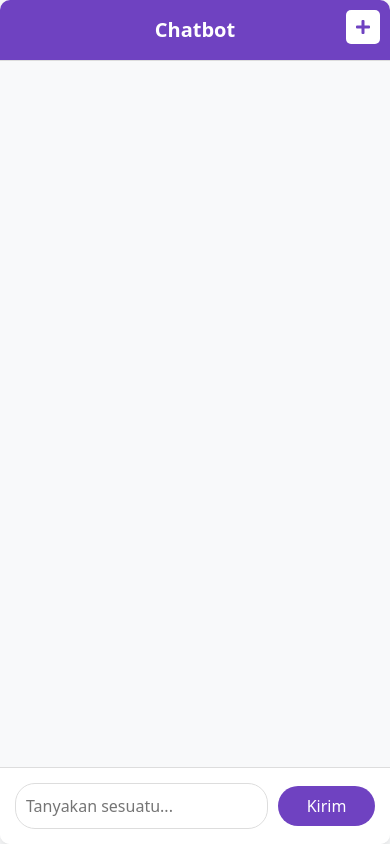
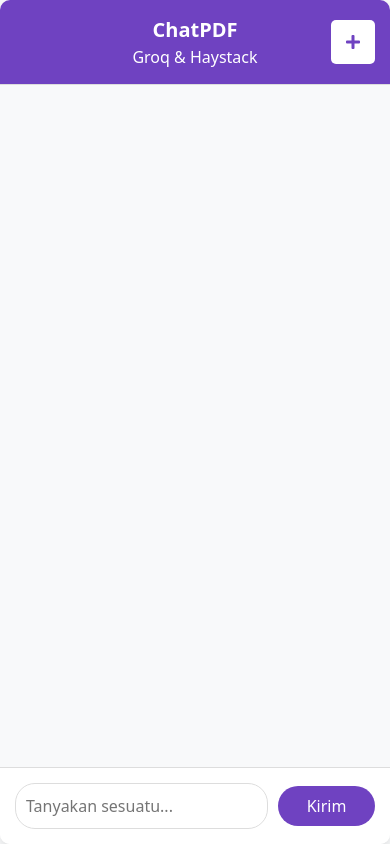
Before and after one commit to PaceKW/Haystack-RAG, a Flask app: page /chat in a window 390 px wide. Run offline with Flask 3, Linux system fonts and the light colour scheme; some libraries are stand-ins or nearby versions.

Commit message:
fix: smartphone new chat icon

```diff
--- a/templates/chat.html
+++ b/templates/chat.html
@@ -105,12 +105,12 @@
       }
       .new-chat-btn {
         position: absolute;
-        top: 10px;
-        right: 10px;
+        top: 20px;
+        right: 15px;
         background-color: white;
         color: #6f42c1;
         border: 1px solid #6f42c1;
-        padding: 5px 10px;
+        padding: 10px 15px;
         border-radius: 5px;
         transition: background-color 0.3s, color 0.3s;
       }
@@ -146,7 +146,10 @@
   <body>
     <div class="chat-container">
       <!-- Chat Header -->
-      <div class="chat-header">Chatbot</div>
+      <div class="chat-header">
+        ChatPDF
+        <div style="font-size: 16px; font-weight: normal">Groq & Haystack</div>
+      </div>
 
       <!-- New Chat Button -->
       <a href="/upload" class="btn new-chat-btn">
@@ -178,7 +181,7 @@
           placeholder="Tanyakan sesuatu..."
           required
           autocomplete="off"
-          style="margin-right: 10px;"
+          style="margin-right: 10px"
         />
         <button type="submit" id="submit-button">
           <span id="submit-text">Kirim</span>
```
